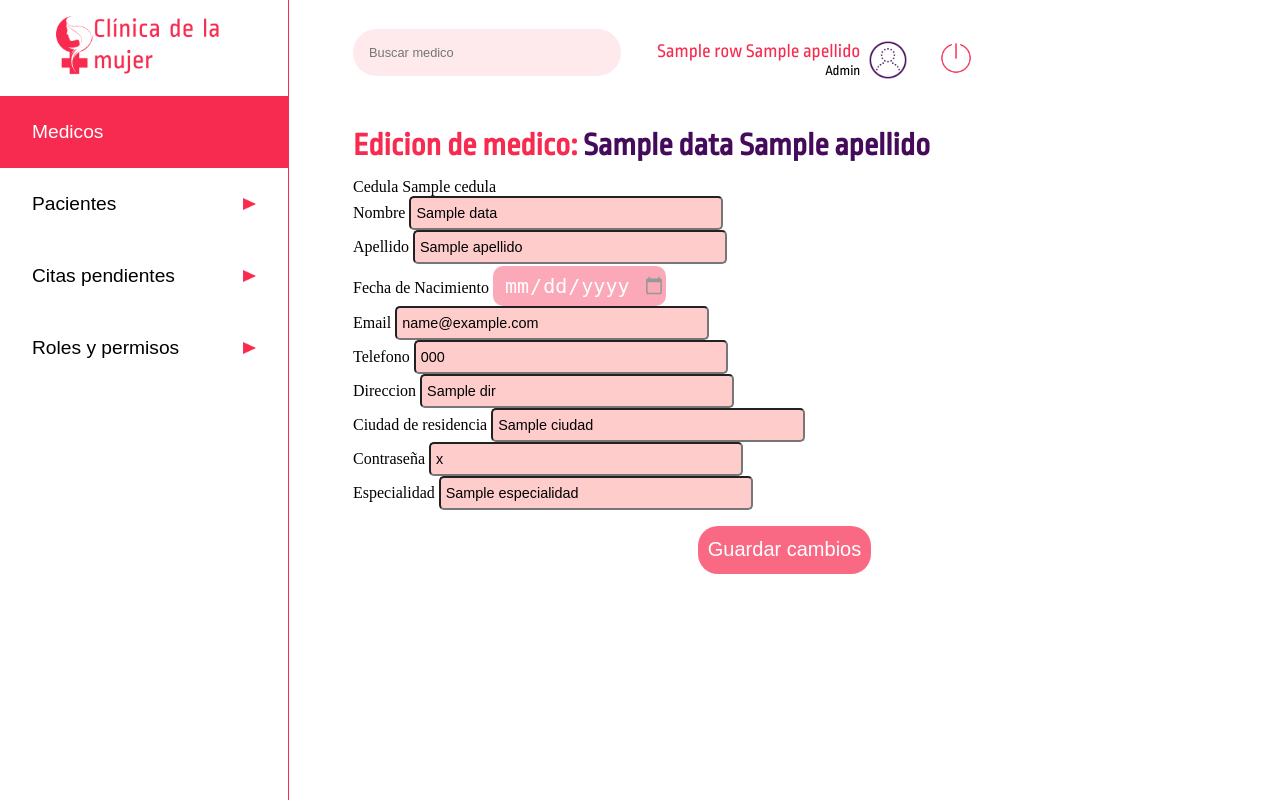
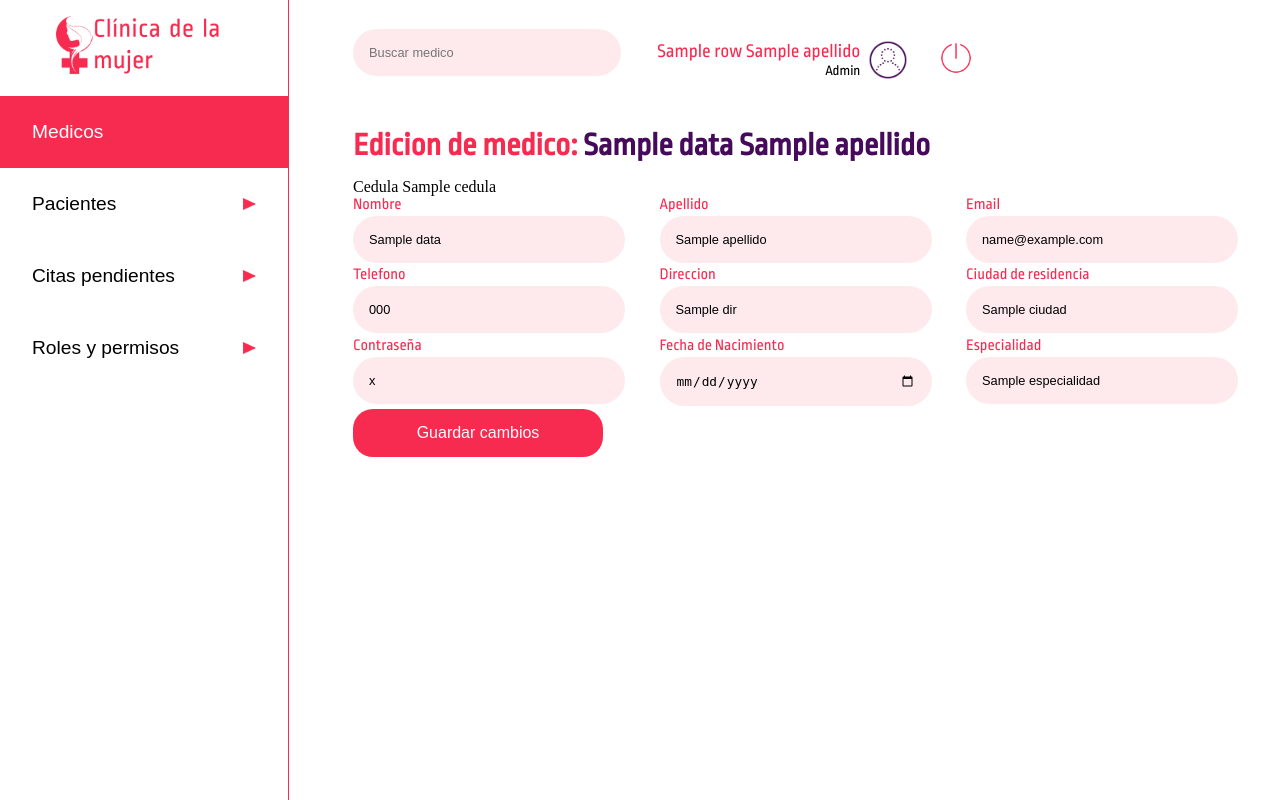
Before and after one commit to SaraLucia8/clinica-mujer, a Flask app: template templates/editmedico.html in a window 1280 px wide. Run offline with Flask 2, Linux system fonts and the light colour scheme; the template is opened without the code that fills it: most values are stand-ins (such as "Sample title", 1, 10 or a date in 2020); some web fonts are replaced.

Commit message:
Estilo edicion de medico

```diff
--- a/static/css/stylelist.css
+++ b/static/css/stylelist.css
@@ -20,18 +20,14 @@ body {
 
 .boton__registro{
     display:block;
-    width: 20%;
     height: 3rem;
-    margin-top: 1rem;
-    margin-left: auto;
-    margin-right: auto;
-    margin-bottom: 1rem;
+    width: 100%;
     background: #F72B50;
-    opacity: .7;
     color:white;
-    font-size:20px;
+    font-size:1rem;
     border-radius: 20px;
     border: none;
+    margin: auto;
 }
 
 .calendar{
@@ -63,6 +59,7 @@ body {
 
 .cuerpo {
     margin-top: 3rem;
+    width: 100%;
 }
 
 .contenedor_user {
@@ -217,13 +214,31 @@ body {
     background-color: rgb(255, 255, 255);
 } */
 
+.form-edicion{
+    width: 100%;
+    display: flex;
+    flex-wrap: wrap;
+    justify-content: space-between;
+}
+
+.form-edicion div{
+    width: 250px;
+    font-family: 'Ropa Sans', sans-serif;
+    font-size: 1rem;
+    color: #F72B50;
+    align-items: center;
+}
+
 .textfield{
-width: 300px;
-height: 20px;
-padding: 5px;
-border-radius: 5px;
-background: #fcc;
-font-size: 0.9rem;
+    margin: 0.2rem 0;
+    width: 15rem;
+    padding: 1rem;
+    background: #FEEAED;
+    border: none;
+    font-size: 0.8rem;
+    color: black;
+    border-radius: 1.6875rem;
+    outline: none;
 }
 
 p {
--- a/templates/editmedico.html
+++ b/templates/editmedico.html
@@ -39,19 +39,19 @@
         <div class="cuerpo">
             <!--En este espacio va la informacion especifica de cada pagina -->
             <h1 class="titulo"><span style="color:#F72B50">Edicion de medico: </span><span style="color:#450B5A">{{ data.nombre }} {{ data.apellido }}</span></h1>
-            <form action="/medico/{{ data.cedula }}/editar" method="POST">
-                <span>Cedula </span><span>{{ data.cedula }}</span> <br>
-                <span>Nombre </span><input class="textfield" type="text" name="nombre" value="{{ data.nombre }}"> <br>
-                <span>Apellido </span><input class="textfield" type="text" name="apellido" value="{{ data.apellido }}"> <br>
-                <span>Fecha de Nacimiento </span><input class="calendar" type="date" name="nacimiento" value="{{ data.nacimiento }}"> <br>
-                <span>Email </span><input class="textfield" type="text" name="email" value="{{ data.email }}"> <br>
-                <span>Telefono </span><input class="textfield" type="text" name="telefono" value="{{ data.telefono }}"> <br>
-                <span>Direccion </span><input class="textfield" type="text" name="dir" value="{{ data.dir }}"> <br>
-                <span>Ciudad de residencia </span><input class="textfield" type="text" name="ciudad" value="{{ data.ciudad }}"> <br>
-                <span>Contraseña </span><input class="textfield" type="text" name="password" value="{{ data.password }}"> <br>
-                <span>Especialidad </span><input class="textfield" type="text" name="especialidad" value="{{ data.especialidad }}"> <br>
+            <div><span>Cedula </span><span>{{ data.cedula }}</span></div>
+            <form action="/medico/{{ data.cedula }}/editar" method="POST" class="form-edicion">
+                <div><span>Nombre </span><input class="textfield" type="text" name="nombre" value="{{ data.nombre }}"></div>
+                <div><span>Apellido </span><input class="textfield" type="text" name="apellido" value="{{ data.apellido }}"></div>
+                <div><span>Email </span><input class="textfield" type="text" name="email" value="{{ data.email }}"></div>
+                <div><span>Telefono </span><input class="textfield" type="text" name="telefono" value="{{ data.telefono }}"></div>
+                <div><span>Direccion </span><input class="textfield" type="text" name="dir" value="{{ data.dir }}"></div>
+                <div><span>Ciudad de residencia </span><input class="textfield" type="text" name="ciudad" value="{{ data.ciudad }}"></div>
+                <div><span>Contraseña </span><input class="textfield" type="text" name="password" value="{{ data.password }}"></div>
+                <div><span>Fecha de Nacimiento </span><input class="textfield" type="date" name="nacimiento" value="{{ data.nacimiento }}"></div>
+                <div><span>Especialidad </span><input class="textfield" type="text" name="especialidad" value="{{ data.especialidad }}"></div>
 
-                <input class="boton__registro" type="submit" value="Guardar cambios"> <br>
+                <div align='center'><input class="boton__registro" type="submit" value="Guardar cambios"></div>
             </form>
 
     </main>
```
